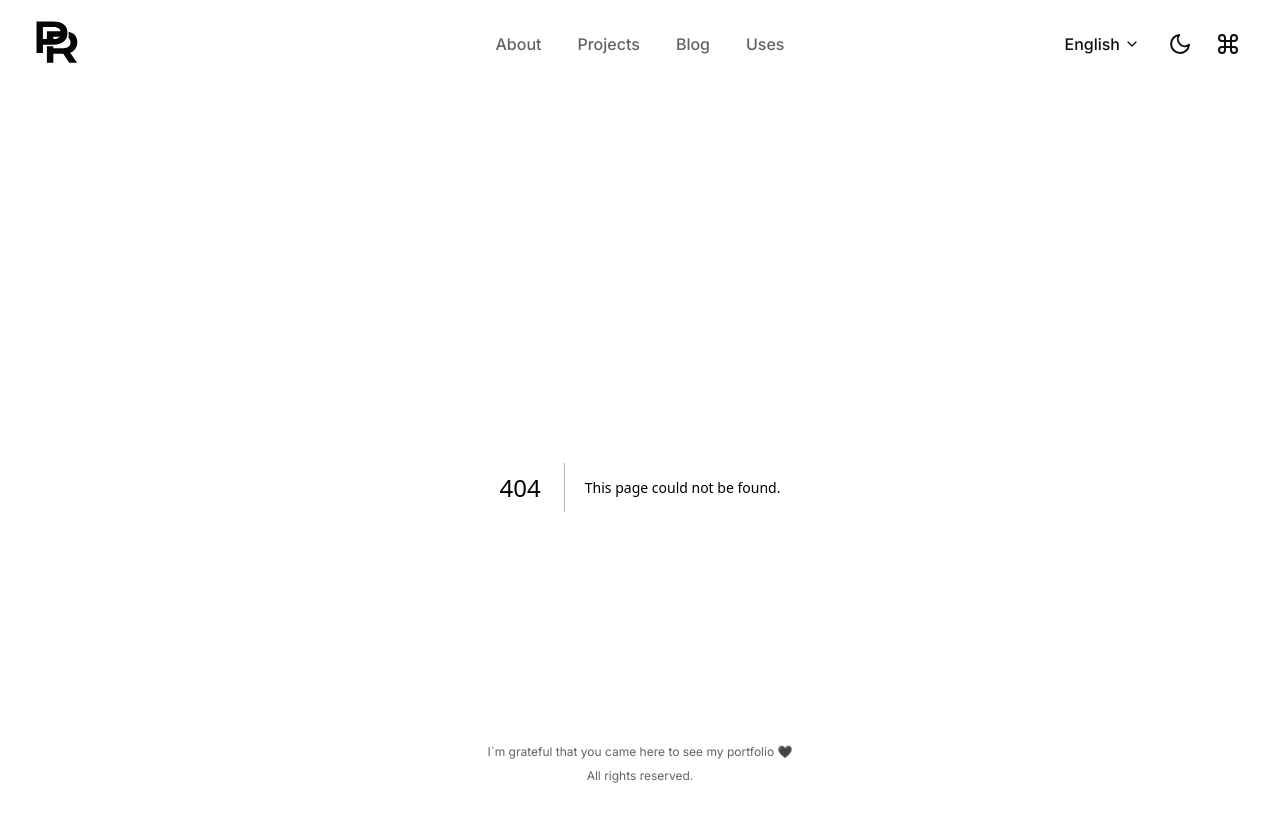
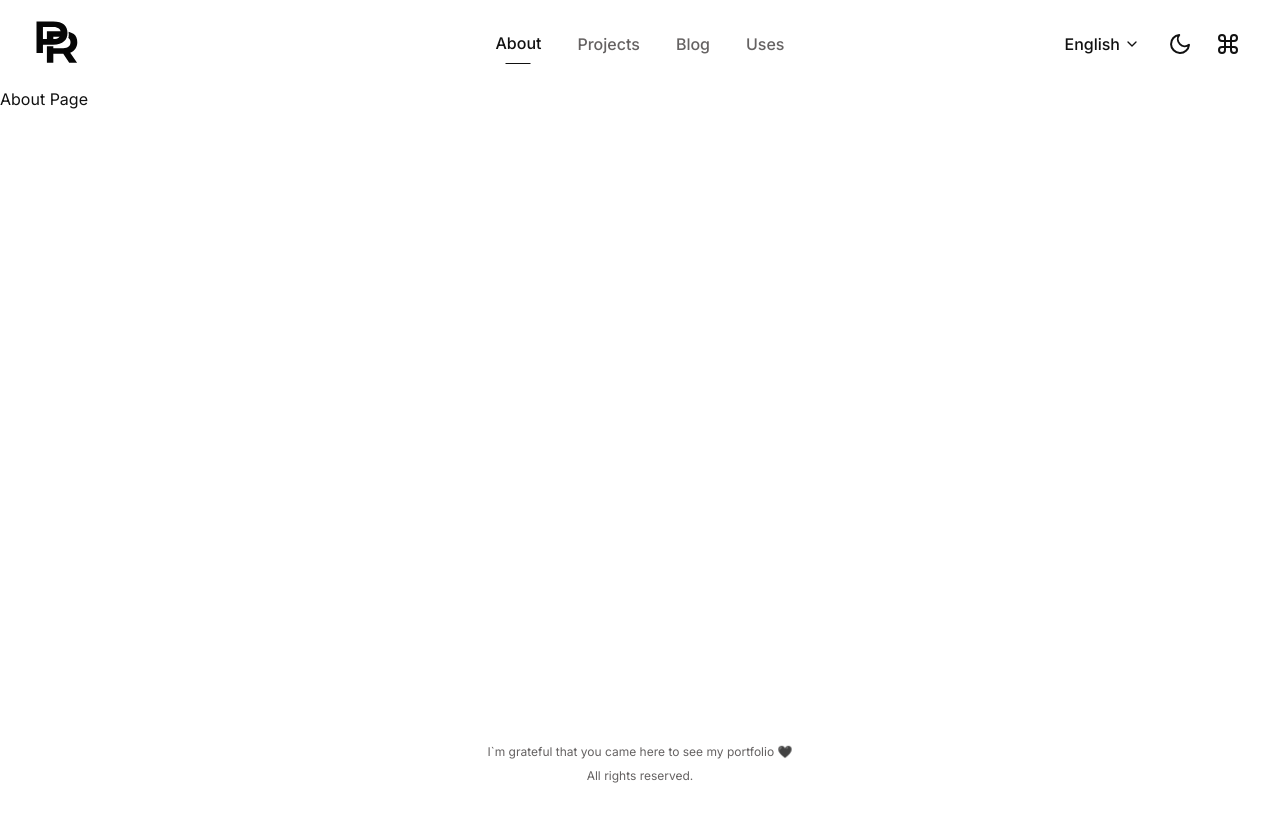
Before and after one commit to PietroRhyan/portfolio, a Next.js app: page /about in a window 1280 px wide. Before the commit this address had no page. Shown: the top 822 px of the page. After the commit the page ends 800 px from the top, so only its background shows below. Built offline with nearby package versions, Linux system fonts and the light colour scheme.

Commit message:
feat: create about page and add navbar menu animation

```diff
--- /dev/null
+++ b/src/app/about/page.tsx
@@ -0,0 +1,7 @@
+export default function About() {
+  return (
+    <div>
+      <h1>About Page</h1>
+    </div>
+  )
+}
--- a/src/app/page.tsx
+++ b/src/app/page.tsx
@@ -26,7 +26,7 @@ export default function Home() {
             programming
           </p>
           <Link
-            href="#"
+            href="/about"
             className="mt-6 flex items-center group text-xs sm:text-sm text-black font-bold underline underline-offset-2"
           >
             see more about me
--- /dev/null
+++ b/src/app/projects/page.tsx
@@ -0,0 +1,7 @@
+export default function Projects() {
+  return (
+    <div>
+      <h1>Projects</h1>
+    </div>
+  )
+}
--- a/src/components/Navbar/CentralMenu/index.tsx
+++ b/src/components/Navbar/CentralMenu/index.tsx
@@ -1,42 +1,54 @@
 import Link from 'next/link'
 import { ReactNode } from 'react'
 
+import { usePathname } from 'next/navigation'
+import { motion } from 'framer-motion'
+
 export interface MenuType {
   title: string
-  url: string
+  route: string
   icon?: ReactNode
 }
 
 export const menus: MenuType[] = [
   {
     title: 'About',
-    url: '#',
+    route: '/about',
   },
   {
     title: 'Projects',
-    url: '#',
+    route: '/projects',
   },
   {
     title: 'Blog',
-    url: '#',
+    route: '#',
   },
   {
     title: 'Uses',
-    url: '#',
+    route: '#',
   },
 ]
 
 export function CentralMenu() {
+  const router = usePathname()
+
   return (
     <nav className="md:flex hidden md:items-center md:justify-center gap-1 absolute left-1/2 -translate-x-1/2">
       {menus.map((menu) => (
-        <li key={menu.title} className="list-none">
+        <li key={menu.title} className="list-none flex flex-col items-center">
           <Link
-            href={'#'}
-            className="hover:bg-lightgray text-base font-medium py-[10px] px-4 rounded-lg text-text-gray hover:text-black transition-colors duration-200 cursor-pointer"
+            href={menu.route}
+            data-active={router === menu.route}
+            className="hover:bg-lightgray text-base font-medium py-2 px-4 rounded-lg text-text-gray data-[active=true]:text-black hover:text-black transition-colors duration-200 cursor-pointer"
           >
             {menu.title}
           </Link>
+          {router === menu.route ? (
+            <motion.div
+              className="w-[25px] border-t border-black"
+              layoutId="underline"
+            />
+          ) : null}
         </li>
       ))}
     </nav>
--- a/src/components/Navbar/LanguageDropdown/index.tsx
+++ b/src/components/Navbar/LanguageDropdown/index.tsx
@@ -42,7 +42,7 @@ export function LanguageDropdown() {
         id="language-dropdown"
         onClick={() => setOpenDropdown(!openDropdown)}
         data-isopen={openDropdown}
-        className="buttons-outline flex items-center justify-center data-[isopen=true]:bg-lightgray gap-1 cursor-pointer text-black font-medium transition-colors duration-200 py-[10px] pl-4 pr-3 rounded-lg hover:bg-lightgray"
+        className="flex items-center justify-center data-[isopen=true]:bg-lightgray gap-1 cursor-pointer text-black font-medium transition-colors duration-200 py-[10px] pl-4 pr-3 rounded-lg hover:bg-lightgray"
       >
         <h4>{isSelected}</h4>
         <FiChevronDown size={16} />
--- a/src/components/Navbar/MobileSideMenu/index.tsx
+++ b/src/components/Navbar/MobileSideMenu/index.tsx
@@ -16,22 +16,22 @@ import { MenuType } from '../CentralMenu'
 export const menus: MenuType[] = [
   {
     title: 'About',
-    url: '#',
+    route: '/about',
     icon: <FiInfo size={16} />,
   },
   {
     title: 'Projects',
-    url: '#',
+    route: '/projects',
     icon: <FiBox size={16} />,
   },
   {
     title: 'Blog',
-    url: '#',
+    route: '#',
     icon: <FiEdit2 size={16} />,
   },
   {
     title: 'Uses',
-    url: '#',
+    route: '#',
     icon: <FiMonitor size={16} />,
   },
 ]
@@ -62,7 +62,7 @@ export function MobileSideMenu() {
             {menus.map((menu) => (
               <li key={menu.title}>
                 <Link
-                  href={'#'}
+                  href={menu.route}
                   className="text-base font-medium text-text-gray rounded-lg hover:text-black transition-colors duration-200 cursor-pointer flex items-center gap-2"
                 >
                   {menu.icon}
@@ -76,11 +76,11 @@ export function MobileSideMenu() {
         <div>
           <h4 className="mb-3 text-sm text-gray">Tools</h4>
           <ul className="flex flex-col items-start gap-2">
-            <p className="buttons-outline text-md font-semibold text-text-gray rounded-lg hover:text-black transition-colors duration-200 cursor-pointer flex items-center gap-1">
+            <p className="text-md font-semibold text-text-gray rounded-lg hover:text-black transition-colors duration-200 cursor-pointer flex items-center gap-1">
               English
               <FiChevronDown size={16} />
             </p>
-            <p className="buttons-outline text-md font-semibold text-text-gray rounded-lg hover:text-black transition-colors duration-200 cursor-pointer flex items-center gap-1">
+            <p className="text-md font-semibold text-text-gray rounded-lg hover:text-black transition-colors duration-200 cursor-pointer flex items-center gap-1">
               Theme dark
             </p>
           </ul>
--- a/src/components/Navbar/index.tsx
+++ b/src/components/Navbar/index.tsx
@@ -18,7 +18,7 @@ export function Navbar() {
     <header className="w-full py-3 px-8 flex items-center justify-between">
       <Link
         href="/"
-        className="buttons-outline rounded-md flex items-center justify-center cursor-pointer"
+        className="rounded-md flex items-center justify-center cursor-pointer"
       >
         <Image
           src="/portfolio-logo-black.svg"
```
